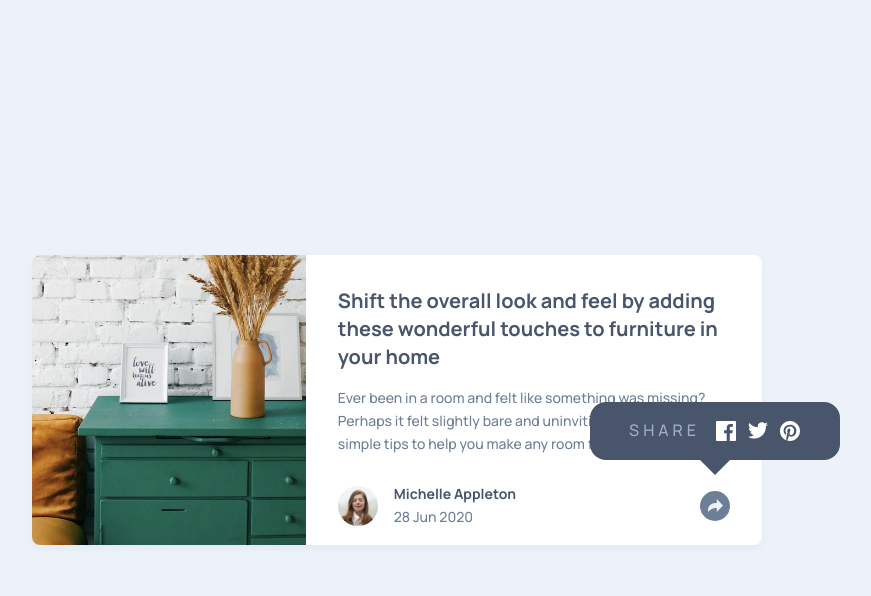
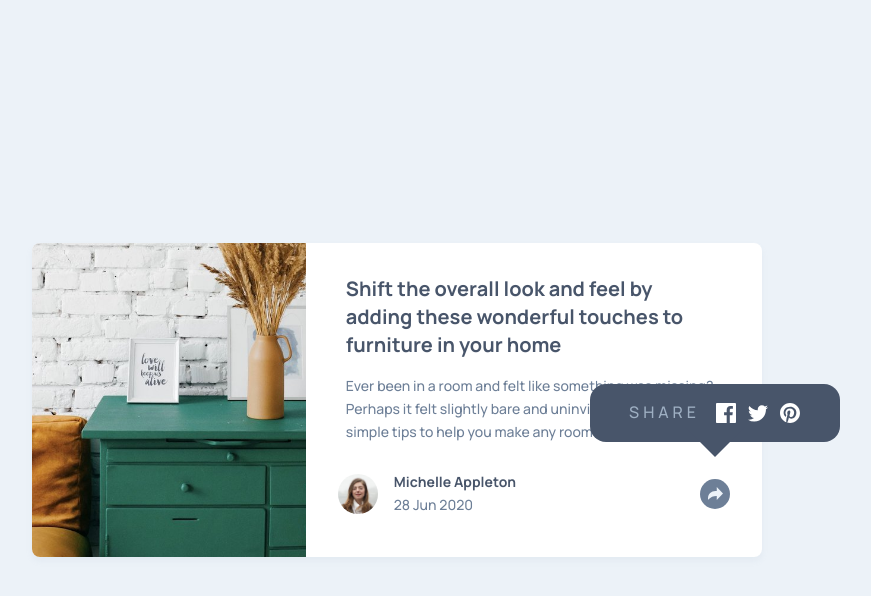
Before and after one commit to enriquesamudio99/fm-article-preview-component, a plain HTML site: page index.html in a window 1280 px wide. Both pictures are taken after a click on the link 958 px from the left and 505 px from the top of the page. Shown: the whole page, without its empty margins (243-1114 px from the left). Drawn offline with Linux system fonts and the light colour scheme.

Commit message:
.card-info padding fix

```diff
--- a/css/styles.css
+++ b/css/styles.css
@@ -81,6 +81,12 @@ img {
     padding: 2rem 2rem 0 2rem;
 }
 
+@media (min-width: 1100px) {
+    .card-info {
+        padding: 2rem 2.5rem 0 2.5rem;
+    }
+}
+
 .card-title {
     line-height: 1.4;
     font-size: 1rem;
@@ -106,6 +112,12 @@ img {
     align-items: center;
     padding: 1rem 2rem;
     position: relative;
+}
+
+@media (min-width: 1100px) {
+    .user {
+        padding: 1rem 2rem 2.5rem;
+    }
 }
 
 .user-img {
@@ -148,7 +160,7 @@ img {
         justify-content: center;
         border-radius: 1rem;
         bottom: unset;
-        top: -85%;
+        top: -70%;
         left: unset;
         right: -17%;
     }
```
